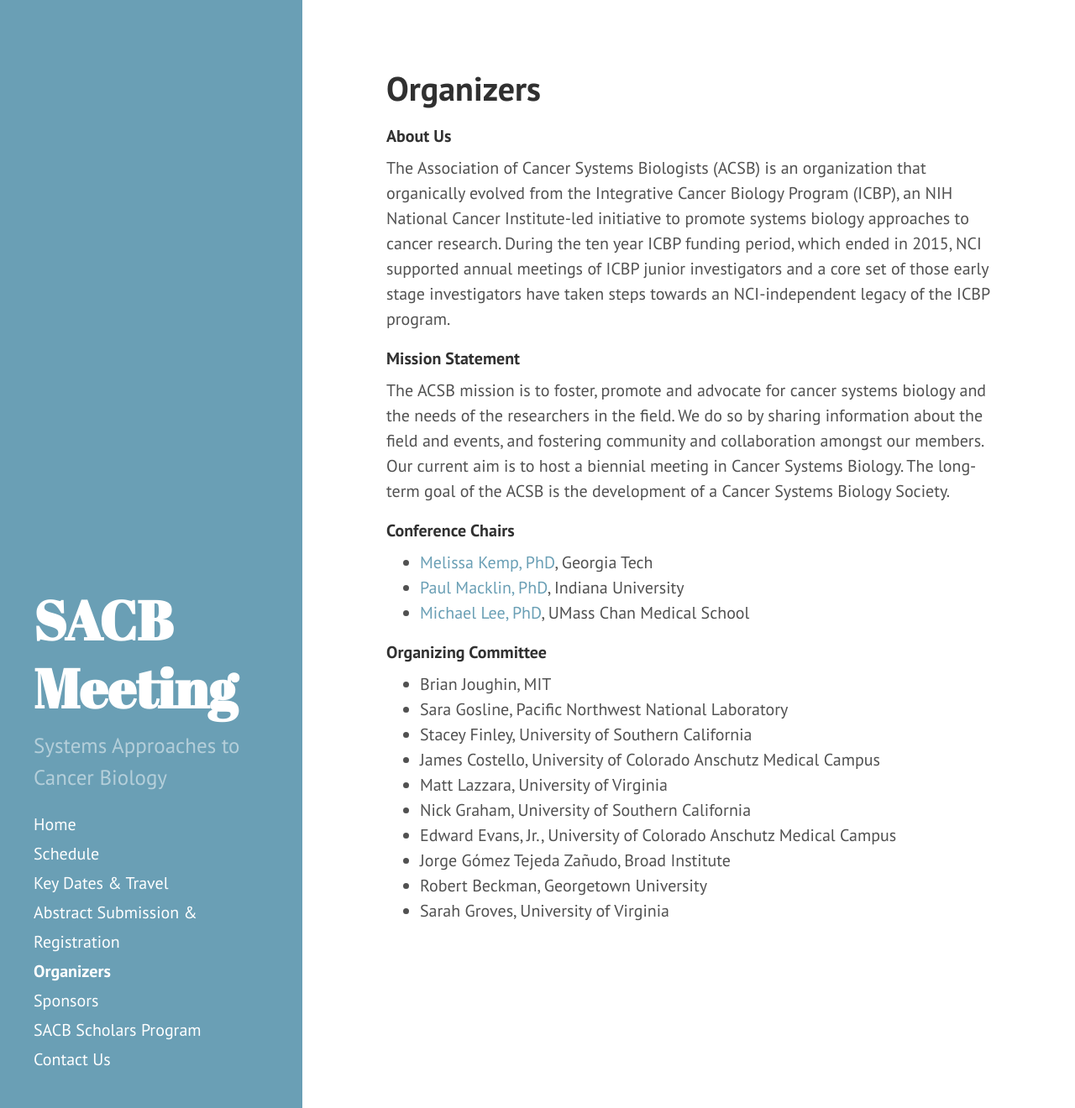
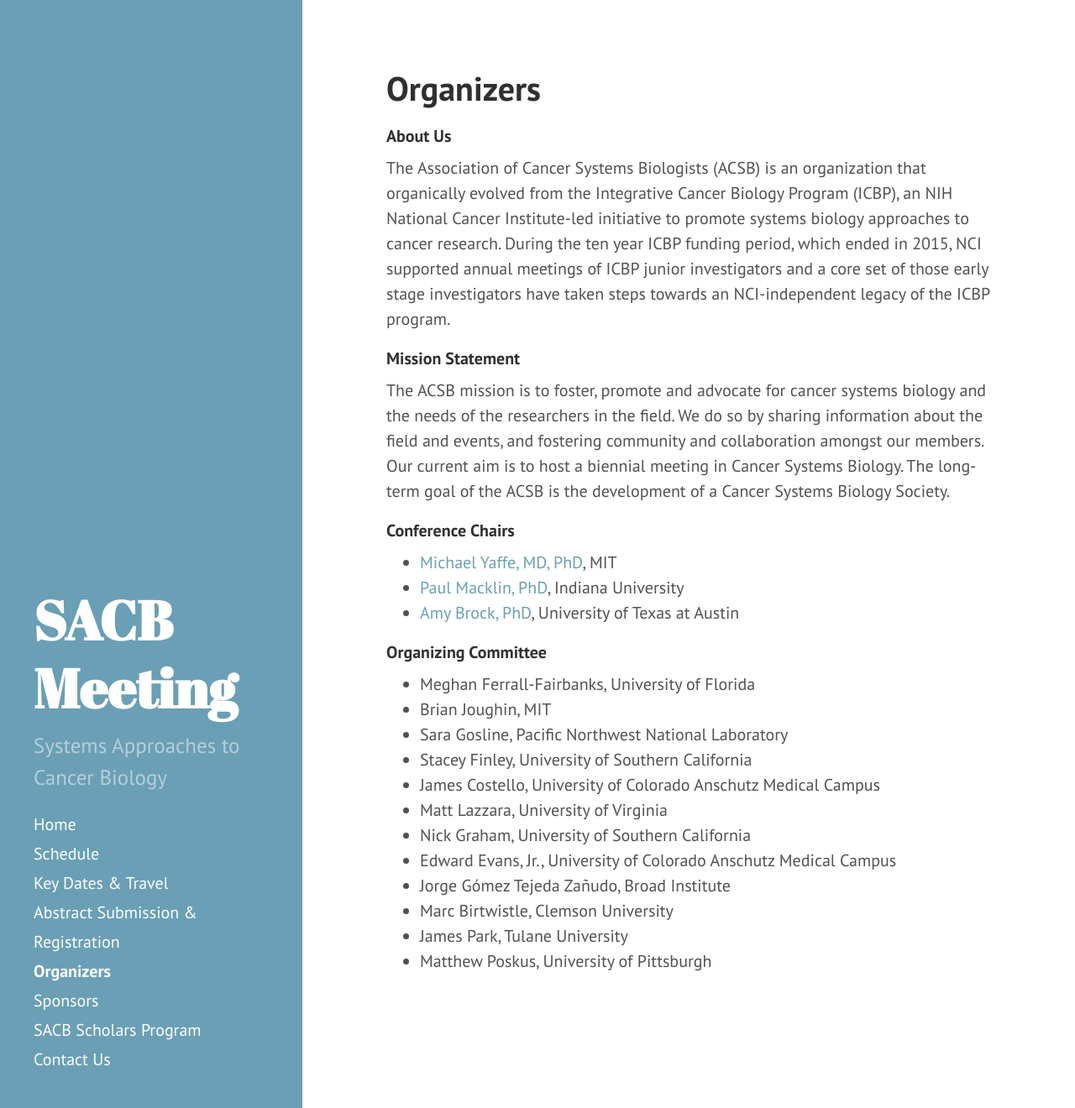
Before and after one commit to AECCSB/sacb-meeting, a Jekyll site: the page built from organizers.md, in a window 1280 px wide and 1320 px high. Shown: the whole window at 84% size. Built offline with Jekyll 4.4.1, drawn with Linux system fonts in a browser that asks for light colours.

Commit message:
Update organizers.md

```diff
--- a/organizers.md
+++ b/organizers.md
@@ -12,12 +12,13 @@ The ACSB mission is to foster, promote and advocate for cancer systems biology a
 
 #### Conference Chairs
 
-- [Melissa Kemp, PhD](https://kemp.gatech.edu/), Georgia Tech
+- [Michael Yaffe, MD, PhD](https://ki.mit.edu/people/faculty/michael-yaffe), MIT
 - [Paul Macklin, PhD](http://mathcancer.org/), Indiana University
-- [Michael Lee, PhD](https://www.umassmed.edu/lee-lab/), UMass Chan Medical School
+- [Amy Brock, PhD](https://www.bme.utexas.edu/people/faculty-directory/brock), University of Texas at Austin
 
 #### Organizing Committee
 
+- Meghan Ferrall-Fairbanks, University of Florida
 - Brian Joughin, MIT
 - Sara Gosline, Pacific Northwest National Laboratory
 - Stacey Finley, University of Southern California
@@ -26,5 +27,6 @@ The ACSB mission is to foster, promote and advocate for cancer systems biology a
 - Nick Graham, University of Southern California
 - Edward Evans, Jr., University of Colorado Anschutz Medical Campus
 - Jorge Gómez Tejeda Zañudo, Broad Institute
-- Robert Beckman, Georgetown University
-- Sarah Groves, University of Virginia
+- Marc Birtwistle, Clemson University
+- James Park, Tulane University
+- Matthew Poskus, University of Pittsburgh
```
